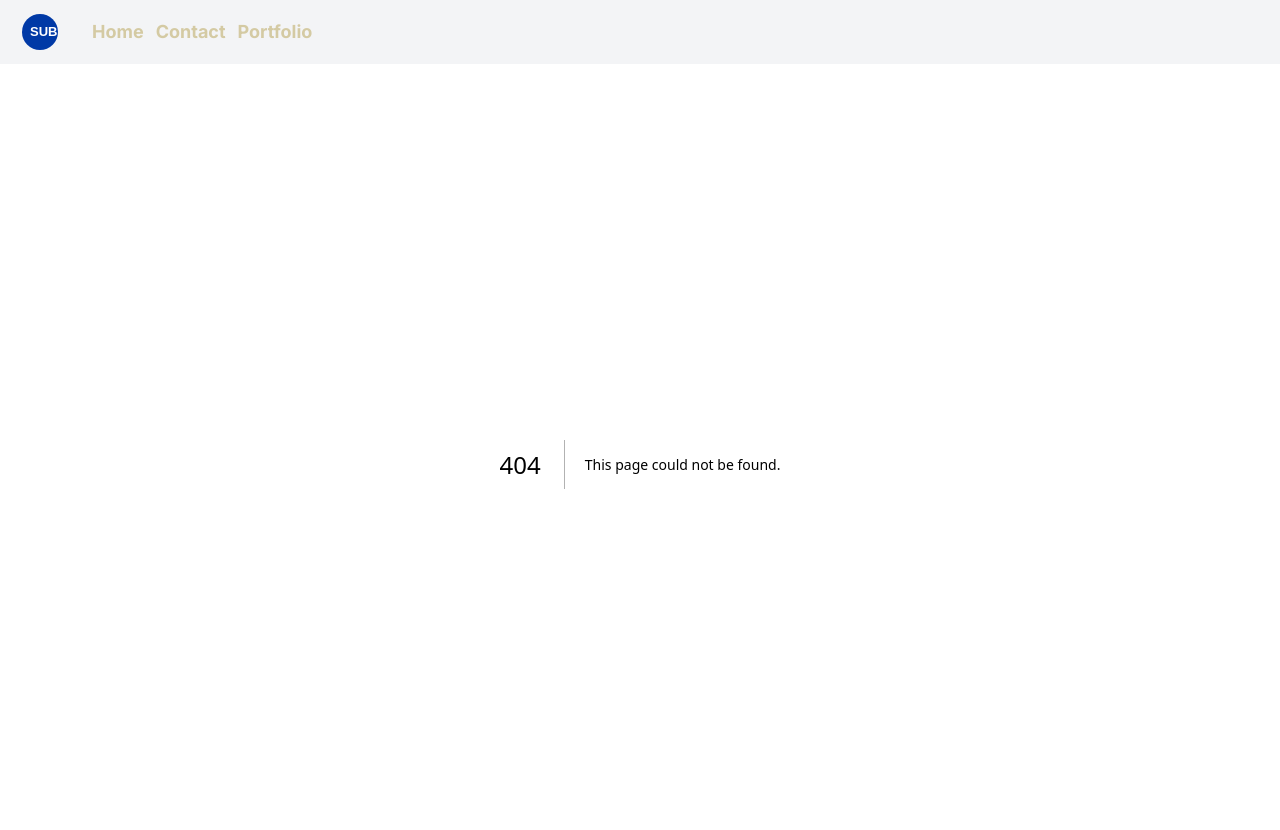
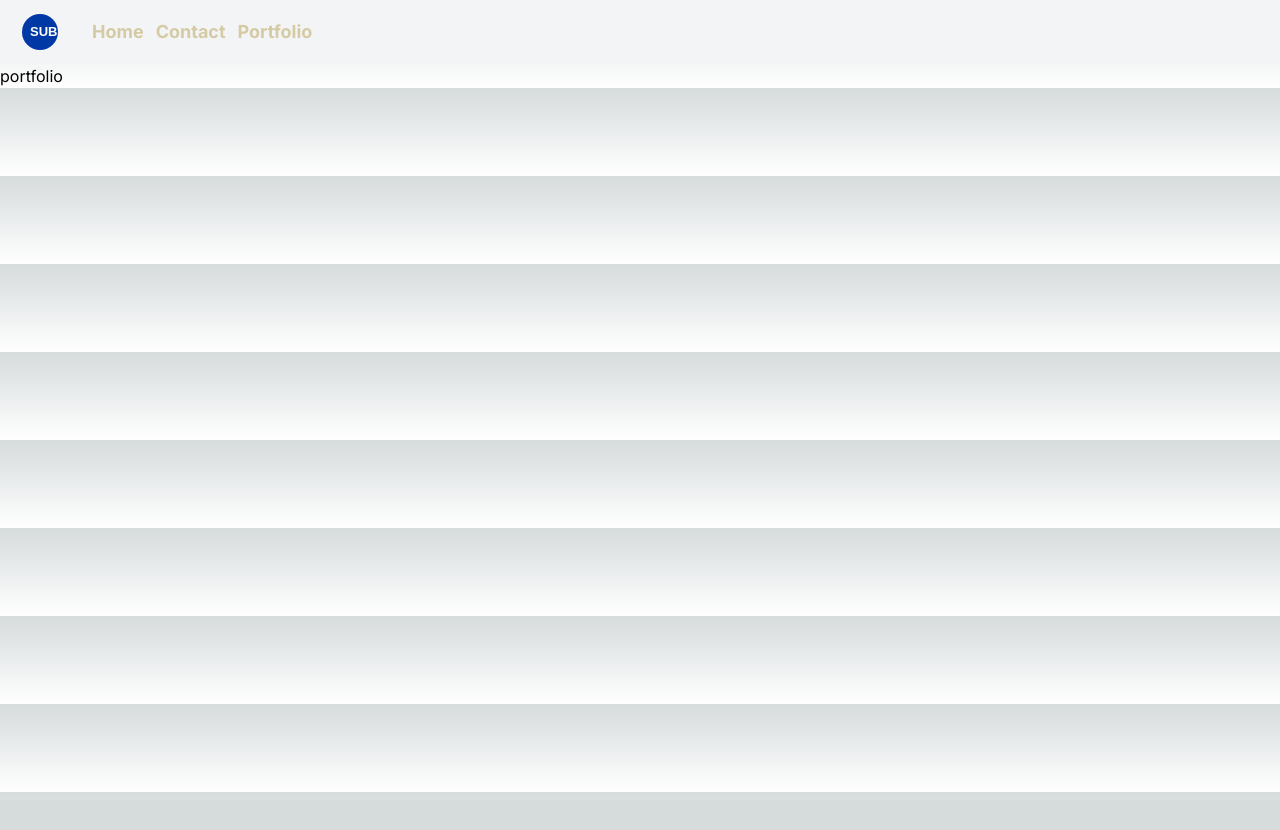
Before and after one commit to sramalho94/jjbphotography, a Next.js app: page /portfolio in a window 1280 px wide. Before the commit this address had no page. Shown: the top 830 px of the page. After the commit the page ends 800 px from the top, so only its background shows below. Built offline with nearby package versions, Linux system fonts and the light colour scheme.

Commit message:
created portfolio page and component

```diff
--- /dev/null
+++ b/app/portfolio/page.js
@@ -0,0 +1,7 @@
+import React from 'react'
+
+const page = () => {
+  return <div>portfolio</div>
+}
+
+export default page
--- /dev/null
+++ b/components/Portfolio.jsx
@@ -0,0 +1,7 @@
+import React from 'react'
+
+const Portfolio = () => {
+  return <div>Portfolio</div>
+}
+
+export default Portfolio
```
